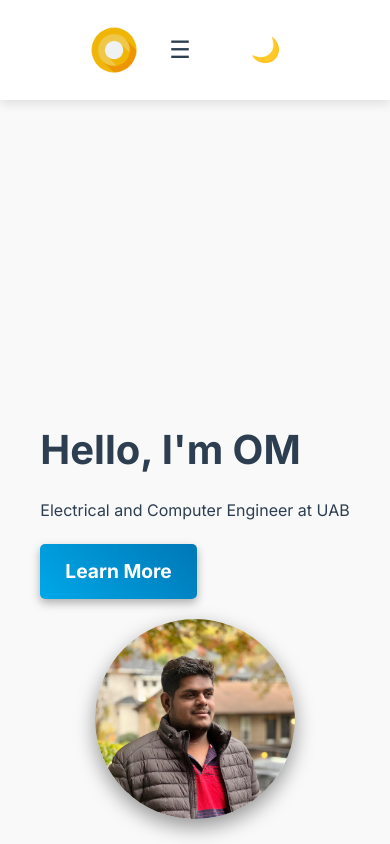
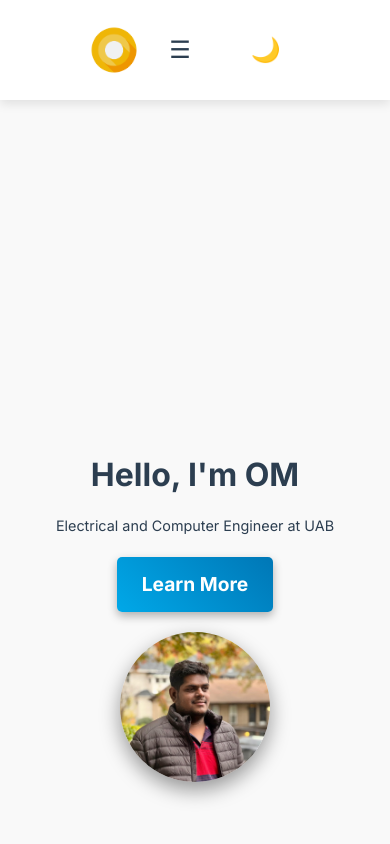
Before and after one commit to Omprakash87/my-portfolio, a Next.js app: page / in a window 390 px wide. Shown: the top 844 px of the page. Built offline with nearby package versions, Linux system fonts and the light colour scheme.

Commit message:
Added hover effects to headings and improved global styles

```diff
--- a/styles/globals.css
+++ b/styles/globals.css
@@ -128,7 +128,7 @@ button:hover, .cta:hover, .hire-button:hover {
 .hero-text {
   flex: 1;
   min-width: 300px;
-  text-align: left; /* Align text to the left for better readability */
+  text-align: center; /* Center-align text for better readability on mobile */
 }
 
 .hero h1 {
@@ -147,12 +147,6 @@ button:hover, .cta:hover, .hire-button:hover {
   color: var(--text-color); /* Use theme variable */
   margin-bottom: 20px;
   line-height: 1.6; /* Improve readability */
-}
-
-.hero-description {
-  font-size: 1rem;
-  color: #d1d1d1; /* Softer gray for description */
-  margin-bottom: 30px;
 }
 
 .hero-image {
@@ -177,43 +171,11 @@ button:hover, .cta:hover, .hire-button:hover {
   box-shadow: 0 12px 30px rgba(0, 0, 0, 0.3);
 }
 
-.cta {
-  display: inline-block;
-  background: linear-gradient(45deg, #00a8e8, #0077b6);
-  color: #ffffff;
-  padding: 12px 25px;
-  font-size: 1.2rem;
-  font-weight: bold;
-  border-radius: 5px;
-  text-decoration: none;
-  transition: all 0.3s ease-in-out;
-  box-shadow: 0 4px 10px rgba(0, 0, 0, 0.3);
-}
-
-.cta:hover {
-  background: linear-gradient(45deg, #0077b6, #00a8e8);
-  transform: scale(1.1);
-  box-shadow: 0 6px 15px rgba(0, 0, 0, 0.4);
-}
-
-/* 🌟 Animations */
-.hero {
-  opacity: 0;
-  transform: translateY(20px);
-  animation: fadeInUp 1s ease-in-out forwards;
-}
-
-@keyframes fadeInUp {
-  to {
-    opacity: 1;
-    transform: translateY(0);
-  }
-}
-
+/* 🌟 Responsive Design for Mobile */
 @media (max-width: 768px) {
   .hero-content {
-    flex-direction: column; /* Stack text and image vertically on smaller screens */
-    gap: 20px;
+    flex-direction: column; /* Stack text and image vertically */
+    gap: 20px; /* Reduce spacing for smaller screens */
   }
 
   .hero h1 {
@@ -225,8 +187,23 @@ button:hover, .cta:hover, .hire-button:hover {
   }
 
   .hero-image img {
-    width: 200px;
+    width: 200px; /* Reduce image size */
     height: 200px;
+  }
+}
+
+@media (max-width: 480px) {
+  .hero h1 {
+    font-size: 2rem; /* Further reduce heading size for very small screens */
+  }
+
+  .hero p {
+    font-size: 0.9rem; /* Further reduce paragraph size */
+  }
+
+  .hero-image img {
+    width: 150px; /* Further reduce image size */
+    height: 150px;
   }
 }
 /* 🌟 Navbar Styling */
@@ -926,9 +903,15 @@ html {
   color: #ffcc00; /* Slightly darker gold on hover */
 }
 
+/* 🌟 Global Heading Hover Effect */
 h1, h2, h3, h4, h5, h6 {
   color: var(--text-color); /* Use theme variable */
-  transition: color 0.3s ease;
+  transition: transform 0.3s ease, color 0.3s ease; /* Smooth transition */
+}
+
+h1:hover, h2:hover, h3:hover, h4:hover, h5:hover, h6:hover {
+  transform: scale(1.1); /* Slight zoom effect */
+  color: var(--hover-text); /* Change color on hover */
 }
 
 p {
```
